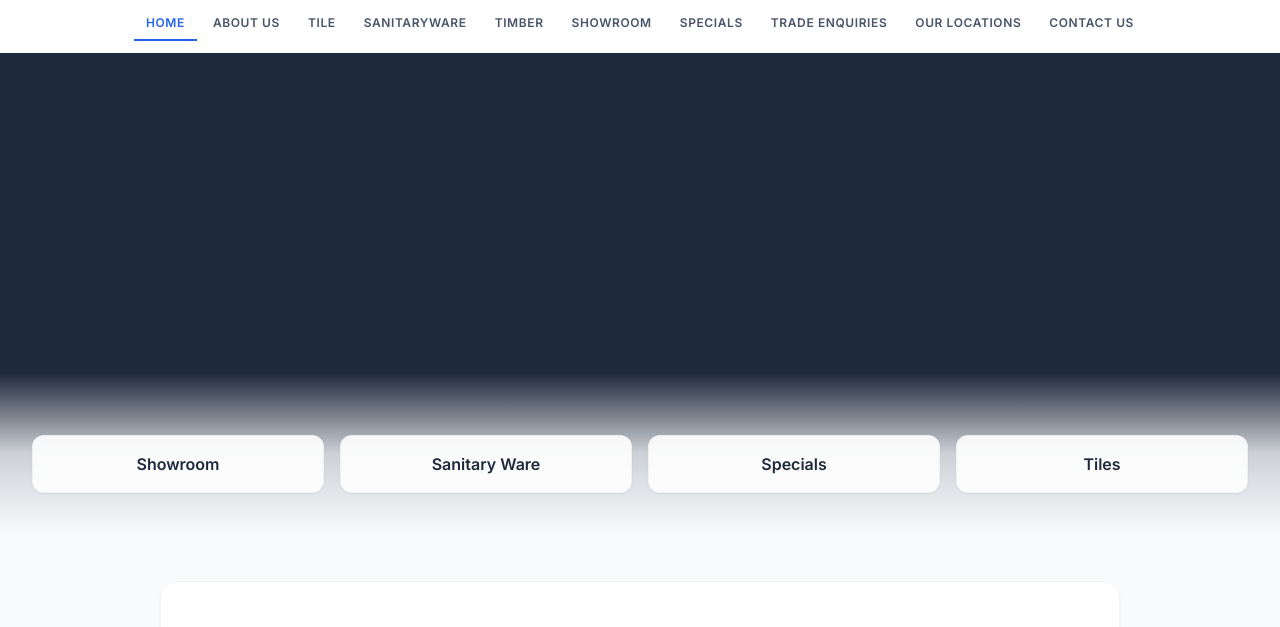
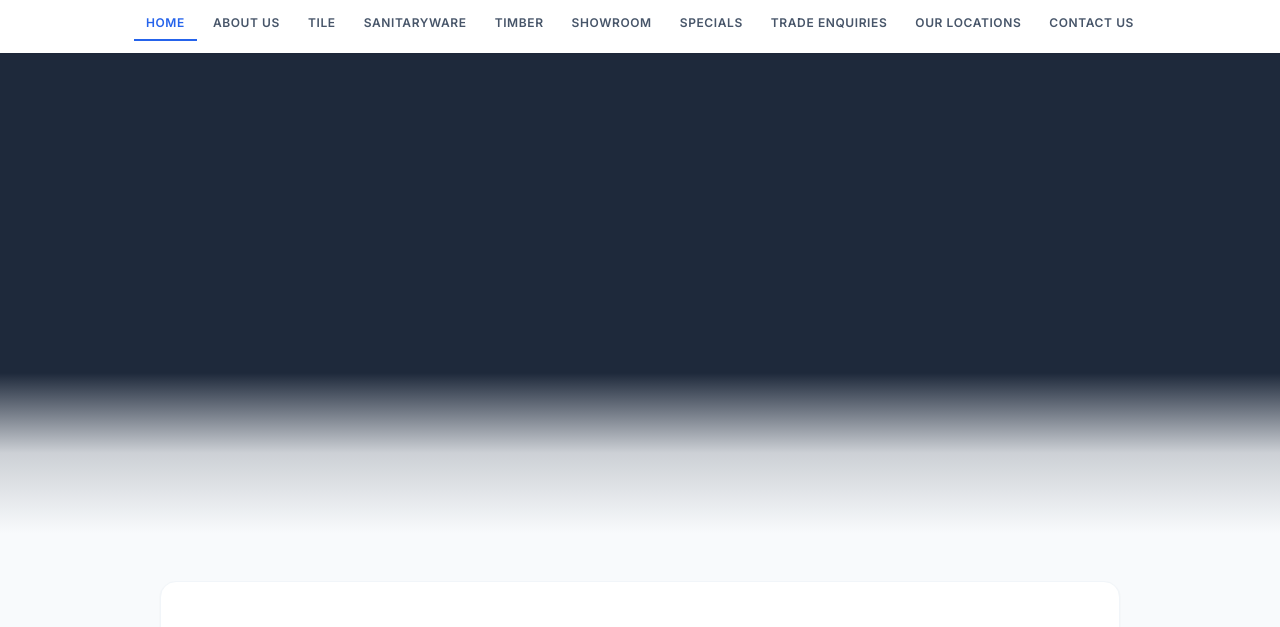
Before and after one commit to witnessmenow/graphictiles, a plain HTML site: page index.html in a window 1280 px wide. Shown: the part 102-729 px from the top of the page. Drawn offline with nearby package versions, Linux system fonts and the light colour scheme.

Commit message:
Update index.html

```diff
--- a/index.html
+++ b/index.html
@@ -96,14 +96,6 @@
         <div class="absolute inset-x-0 bottom-0 h-40 bg-gradient-to-t from-slate-50 via-slate-50/80 to-transparent pointer-events-none"></div>
 
         <!-- Hero Overlay Cards -->
-        <div class="relative max-w-7xl mx-auto w-full px-4 sm:px-6 lg:px-8 pb-10 z-10">
-            <div class="grid grid-cols-2 md:grid-cols-4 gap-4">
-                <a href="https://www.graphictiles.ie/Showroom" class="bg-white/90 backdrop-blur-sm text-brand-slate text-center font-semibold py-4 px-2 rounded-xl border border-slate-200/50 hover:bg-brand-blue hover:text-white transition shadow-sm block">Showroom</a>
-                <a href="https://www.graphictiles.ie/Sanitaryware" class="bg-white/90 backdrop-blur-sm text-brand-slate text-center font-semibold py-4 px-2 rounded-xl border border-slate-200/50 hover:bg-brand-blue hover:text-white transition shadow-sm block">Sanitary Ware</a>
-                <a href="https://www.graphictiles.ie/Specials" class="bg-white/90 backdrop-blur-sm text-brand-slate text-center font-semibold py-4 px-2 rounded-xl border border-slate-200/50 hover:bg-brand-blue hover:text-white transition shadow-sm block">Specials</a>
-                <a href="https://www.graphictiles.ie/Tile" class="bg-white/90 backdrop-blur-sm text-brand-slate text-center font-semibold py-4 px-2 rounded-xl border border-slate-200/50 hover:bg-brand-blue hover:text-white transition shadow-sm block">Tiles</a>
-            </div>
-        </div>
     </section>
 
     <!-- Welcome Section & Stock Inventory List -->
```
